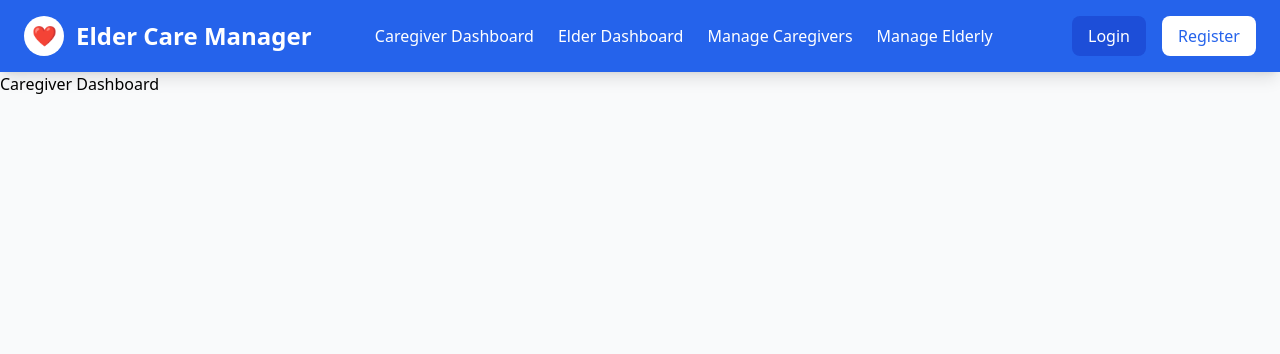
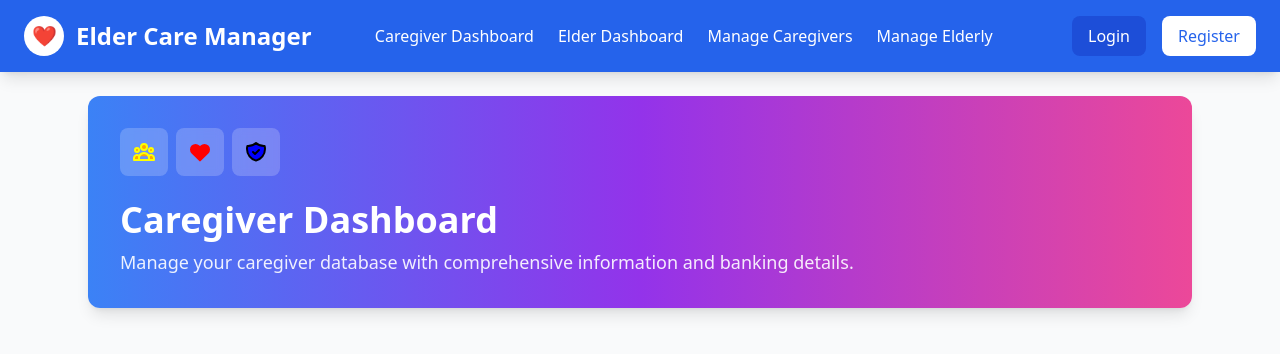
Before and after one commit to OriLevi12/Elder-Care-Management-System, a React (Create React App) app in the folder react-frontend/: page /caregiver-dashboard in a window 1280 px wide. Shown: the top 354 px of the page. Built offline with nearby package versions, Linux system fonts and the light colour scheme.

Commit message:
feat: add initial CaregiverDashboard component

```diff
--- a/react-frontend/src/App.js
+++ b/react-frontend/src/App.js
@@ -1,7 +1,7 @@
 import React from 'react';
 import { BrowserRouter as Router, Routes, Route } from 'react-router-dom';
 import Header from './components/header';
-import CaregiverDashboard from './components/CaregiverDashboard';
+import CaregiversDashboard from './components/CaregiversDashboard';
 
 function App() {
   return (
@@ -19,7 +19,7 @@ function App() {
               </p>
             </main>
           } />
-          <Route path="/caregiver-dashboard" element={<CaregiverDashboard />} />
+          <Route path="/caregiver-dashboard" element={<CaregiversDashboard />} />
         </Routes>
       </div>
     </Router>
--- a/react-frontend/src/components/CaregiverDashboard.js
+++ /dev/null
@@ -1,11 +0,0 @@
-import React from 'react';
-
-function CaregiverDashboard() {
-  return (
-    <div>
-      <h1>Caregiver Dashboard</h1>
-    </div>
-  );
-}
-
-export default CaregiverDashboard;
--- /dev/null
+++ b/react-frontend/src/components/CaregiversDashboard.js
@@ -0,0 +1,41 @@
+import React from 'react';
+
+function CaregiversDashboard() {
+  return (
+    <div className="container mx-auto p-6 max-w-6xl">
+      {/* Gradient Banner */}
+      <div className="bg-gradient-to-r from-blue-500 via-purple-600 to-pink-500 rounded-xl p-8 mb-8 shadow-lg">
+        {/* Icons Row */}
+        <div className="flex gap-2 mb-6">
+          {/* People Icon */}
+          <div className="w-12 h-12 bg-white/20 rounded-lg flex items-center justify-center backdrop-blur-sm">
+            <svg className="w-6 h-6 text-white" fill="orange" stroke="yellow" viewBox="0 0 24 24">
+              <path strokeLinecap="round" strokeLinejoin="round" strokeWidth={2} d="M17 20h5v-2a3 3 0 00-5.356-1.857M17 20H7m10 0v-2c0-.656-.126-1.283-.356-1.857M7 20H2v-2a3 3 0 015.356-1.857M7 20v-2c0-.656.126-1.283.356-1.857m0 0a5.002 5.002 0 019.288 0M15 7a3 3 0 11-6 0 3 3 0 016 0zm6 3a2 2 0 11-4 0 2 2 0 014 0zM7 10a2 2 0 11-4 0 2 2 0 014 0z" />
+            </svg>
+          </div>
+
+          {/* Heart Icon */}
+          <div className="w-12 h-12 bg-white/20 rounded-lg flex items-center justify-center backdrop-blur-sm">
+            <svg className="w-6 h-6 text-white" fill="red" stroke="red" viewBox="0 0 24 24">
+              <path strokeLinecap="round" strokeLinejoin="round" strokeWidth={2} d="M4.318 6.318a4.5 4.5 0 000 6.364L12 20.364l7.682-7.682a4.5 4.5 0 00-6.364-6.364L12 7.636l-1.318-1.318a4.5 4.5 0 00-6.364 0z" />
+            </svg>
+          </div>
+
+          {/* Shield Icon */}
+          <div className="w-12 h-12 bg-white/20 rounded-lg flex items-center justify-center backdrop-blur-sm">
+            <svg className="w-6 h-6 text-yellow" fill="blue" stroke="currentColor" viewBox="0 0 24 24">
+              <path strokeLinecap="round" strokeLinejoin="round" strokeWidth={2} d="M9 12l2 2 4-4m5.618-4.016A11.955 11.955 0 0112 2.944a11.955 11.955 0 01-8.618 3.04A12.02 12.02 0 003 9c0 5.591 3.824 10.29 9 11.622 5.176-1.332 9-6.03 9-11.622 0-1.042-.133-2.052-.382-3.016z" />
+            </svg>
+          </div>
+        </div>
+
+        {/* Title and Subtitle */}
+        <h1 className="text-4xl font-bold text-white mb-2">Caregiver Dashboard</h1>
+        <p className="text-white/90 text-lg">Manage your caregiver database with comprehensive information and banking details.</p>
+      </div>
+
+    </div>
+  );
+}
+
+export default CaregiversDashboard;
```
